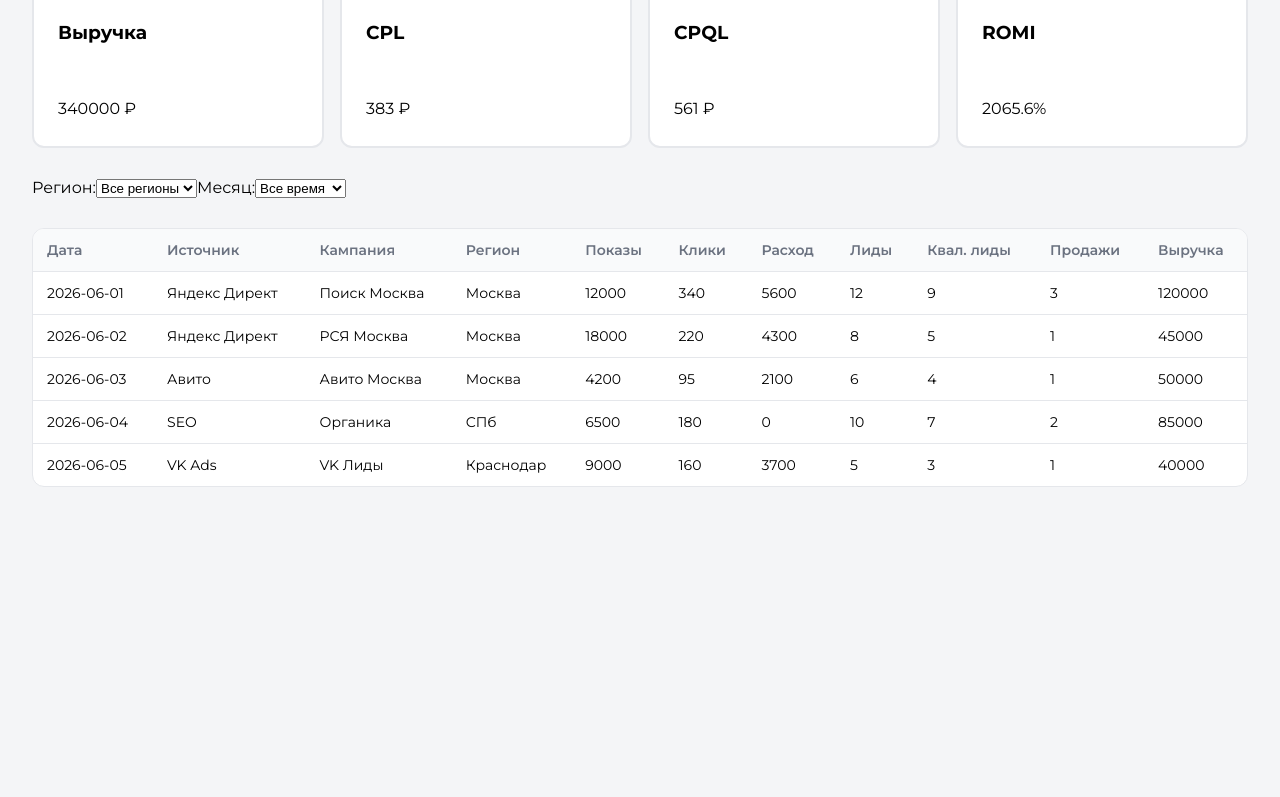
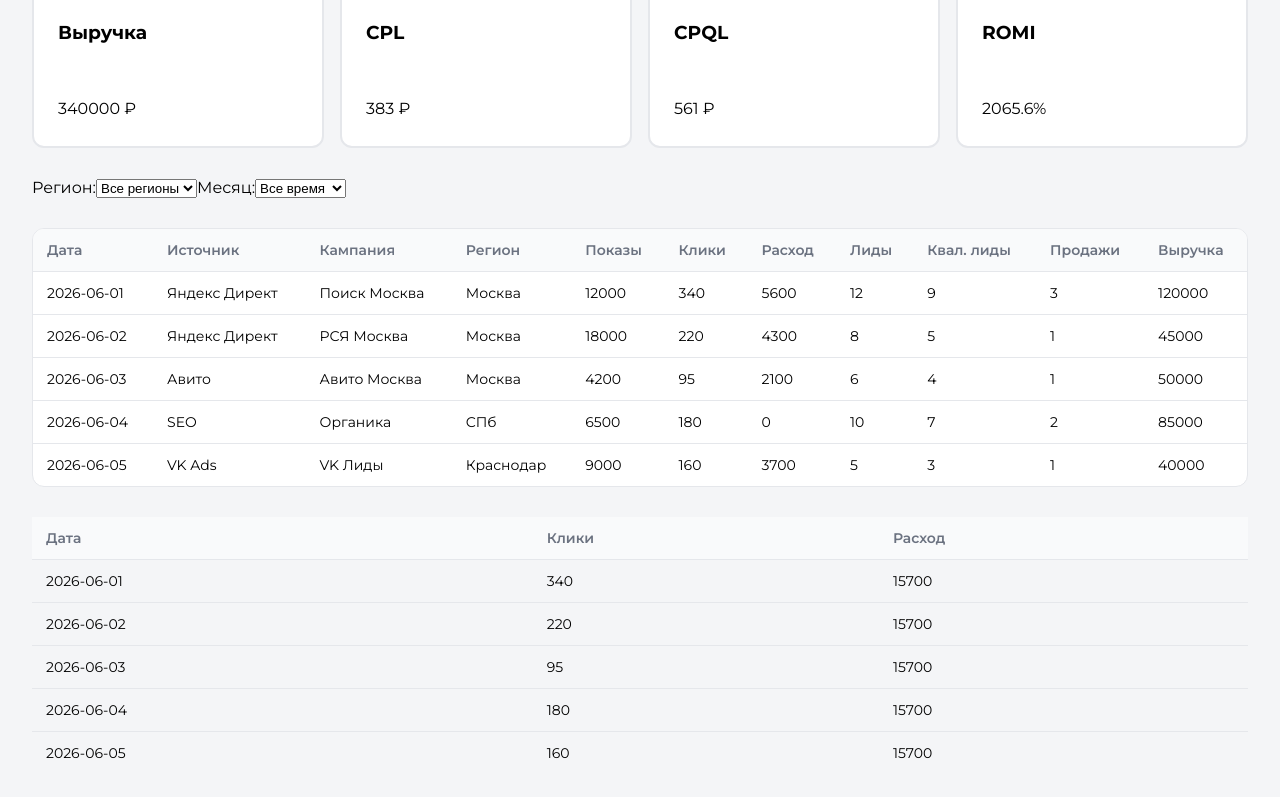
Before and after one commit to maminn174/Marketing-analytical-dashboard, a React (Vite) app: page / in a window 1280 px wide. Shown: the part 331-1128 px from the top of the page. Before the commit the page ends 850 px from the top, so only its background shows below. Built offline with nearby package versions, Linux system fonts and the light colour scheme.

Commit message:
some features

```diff
--- a/src/App.jsx
+++ b/src/App.jsx
@@ -8,7 +8,6 @@ import {useState} from "react";
 
 
 const App = () => {
-  const metrics = calculateMetrics(mockData)
 
   const [selectedRegion, setSelectedRegion] = useState("Все регионы")
   const [selectedMonth, setSelectedMonth] = useState("Все время")
@@ -24,6 +23,12 @@ const App = () => {
 
     return regionMatch && monthMatch
   })
+  const metrics = calculateMetrics(filteredData)
+
+  const testTotalCost = mockData.reduce(
+    (sum, item) => sum + item.spend,
+    0
+  )
 
 
   return (
@@ -59,6 +64,24 @@ const App = () => {
         </label>
       </div>
       <DataTable data={filteredData} />
+        <table className="data-table">
+          <thead>
+            <tr>
+              <th>Дата</th>
+              <th>Клики</th>
+              <th>Расход</th>
+            </tr>
+          </thead>
+          <tbody>
+            {mockData.map(({ id, date, clicks, }) => (
+              <tr key={id}>
+                <td>{date}</td>
+                <td>{clicks}</td>
+                <td>{testTotalCost}</td>
+              </tr>
+            ))}
+          </tbody>
+        </table>
     </div>
   )
 }
```
